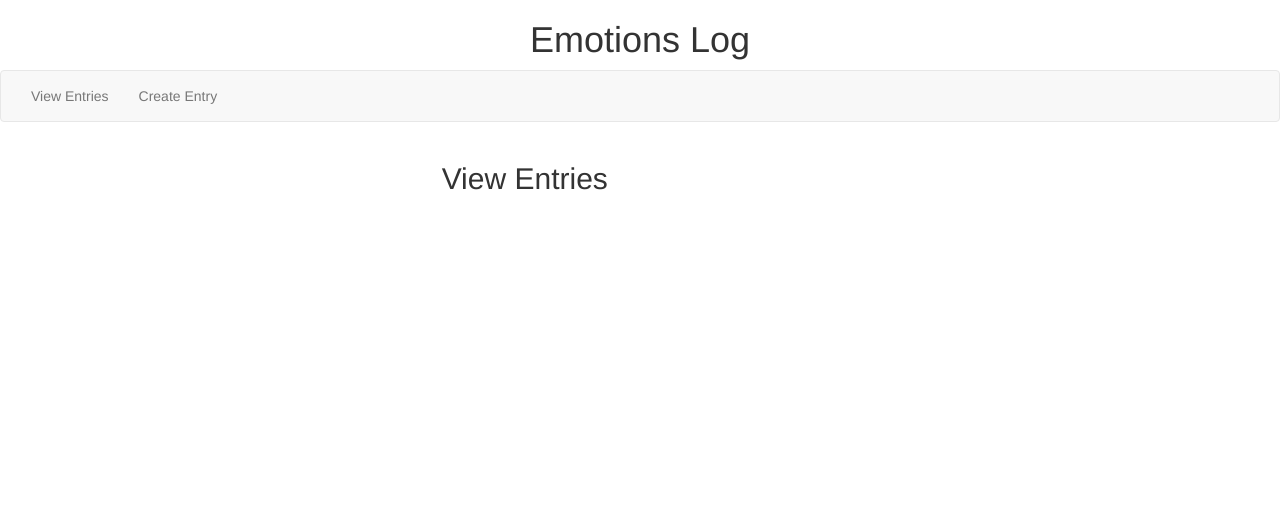
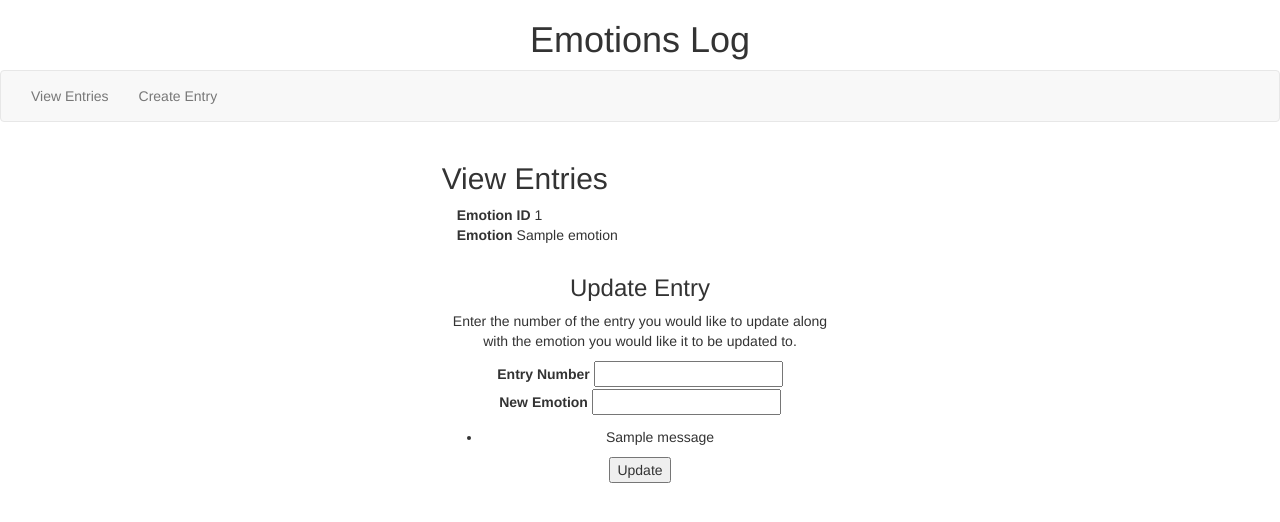
Before and after one commit to friengineer/emotions-tracking-web-app, a Python web app: template app/templates/entries.html in a window 1280 px wide. Shown: the top 522 px of the page. Run offline with Jinja, Linux system fonts and the light colour scheme; the template is opened without the code that fills it: most values are stand-ins (such as "Sample title", 1, 10 or a date in 2020); one stand-in notice (Sample message) is shown; form fields are guessed from the names that the template uses; some libraries are stand-ins or nearby versions.

Commit message:
Emotion entries are displayed now. Form has been added to update the emotion field of entries. Emotion field in entries can be updated.

```diff
--- a/app/templates/entries.html
+++ b/app/templates/entries.html
@@ -4,16 +4,52 @@
 
   <h2>View Entries</h2>
 
-  <!-- creates the components for each entry in hte database -->
-  <!-- {% for i in entries %}
+  <!-- creates the components for each entry in the database -->
+  {% for i in entries %}
     <div class="container-fluid">
       <p>
-        <strong>Date:</strong> <br>
-        <strong>Emotions:</strong> <br>
-        <strong>Reasons for being stressed:</strong> <br>
-        <strong>Additional comments:</strong> <br>
+        <strong>Emotion ID</strong> {{ i.id }}<br>
+        <strong>Emotion</strong> {{ i.emotion }}<br>
       </p>
     </div>
-  {% endfor %} -->
+  {% endfor %}
+
+  <!-- contains the form for updating an entry -->
+  <div class="text-center">
+    <h3>Update Entry</h3>
+
+    <p>Enter the number of the entry you would like to update along with the emotion you would like it to be updated to.</p>
+
+    <form method="post" name="task">
+      {{ form.hidden_tag() }}
+
+      <p>
+        <label>Entry Number</label>
+        {{ form.number }}<br>
+        {% for i in form.number.errors %}
+          <span style="color: red;">[{{ i }}]</span>
+        {% endfor %}
+
+        <label>New Emotion</label>
+        {{ form.emotion }}<br>
+        {% for i in form.emotion.errors %}
+          <span style="color: red;">[{{ i }}]</span>
+        {% endfor %}
+
+        <!-- displays error messages relating to the form -->
+        {% with messages = get_flashed_messages() %}
+          {% if messages %}
+            <ul id="messages">
+              {% for i in messages %}
+                <li>{{ i }}</li>
+              {% endfor %}
+            </ul>
+          {% endif %}
+        {% endwith %}
+
+        <p><input type="submit" value="Update"></p>
+      </p>
+    </form>
+  </div>
 
 {% endblock %}
```
Also changed, not shown: app/forms.py (+6 -1 lines), app/views.py (+32 -16 lines).
